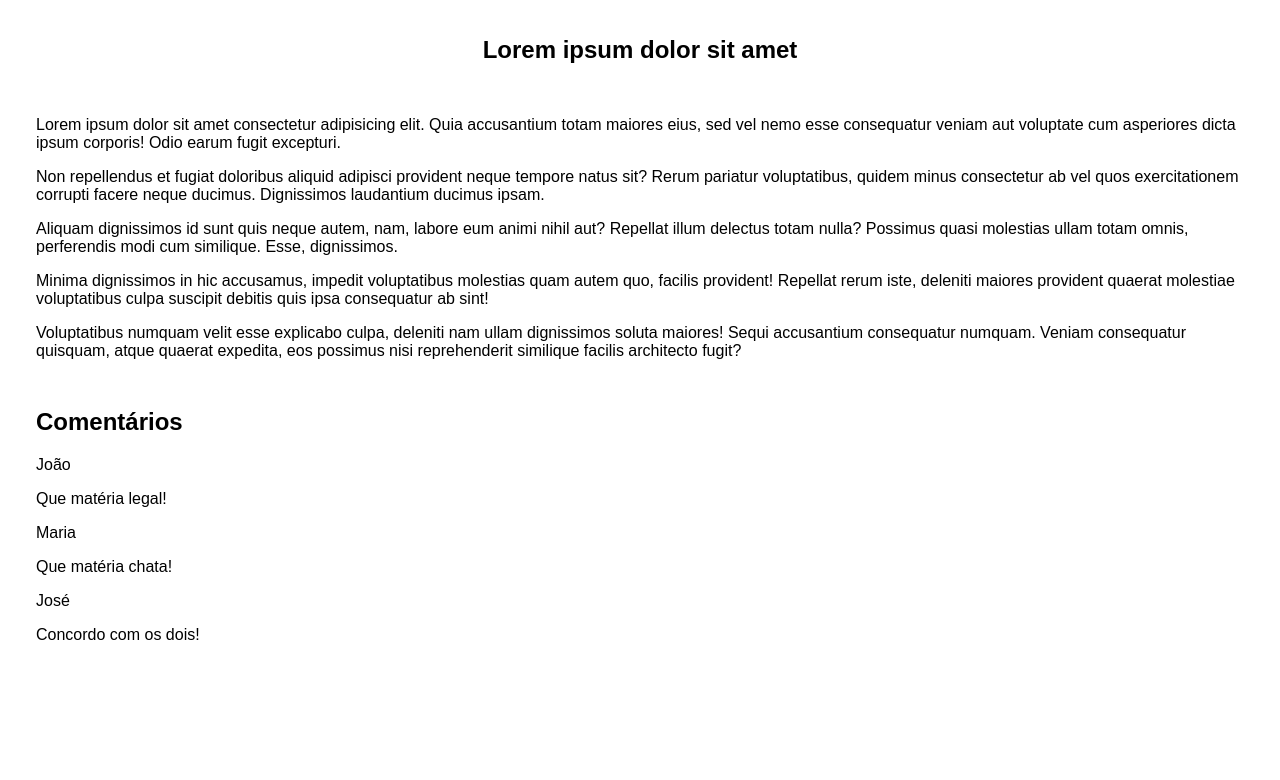
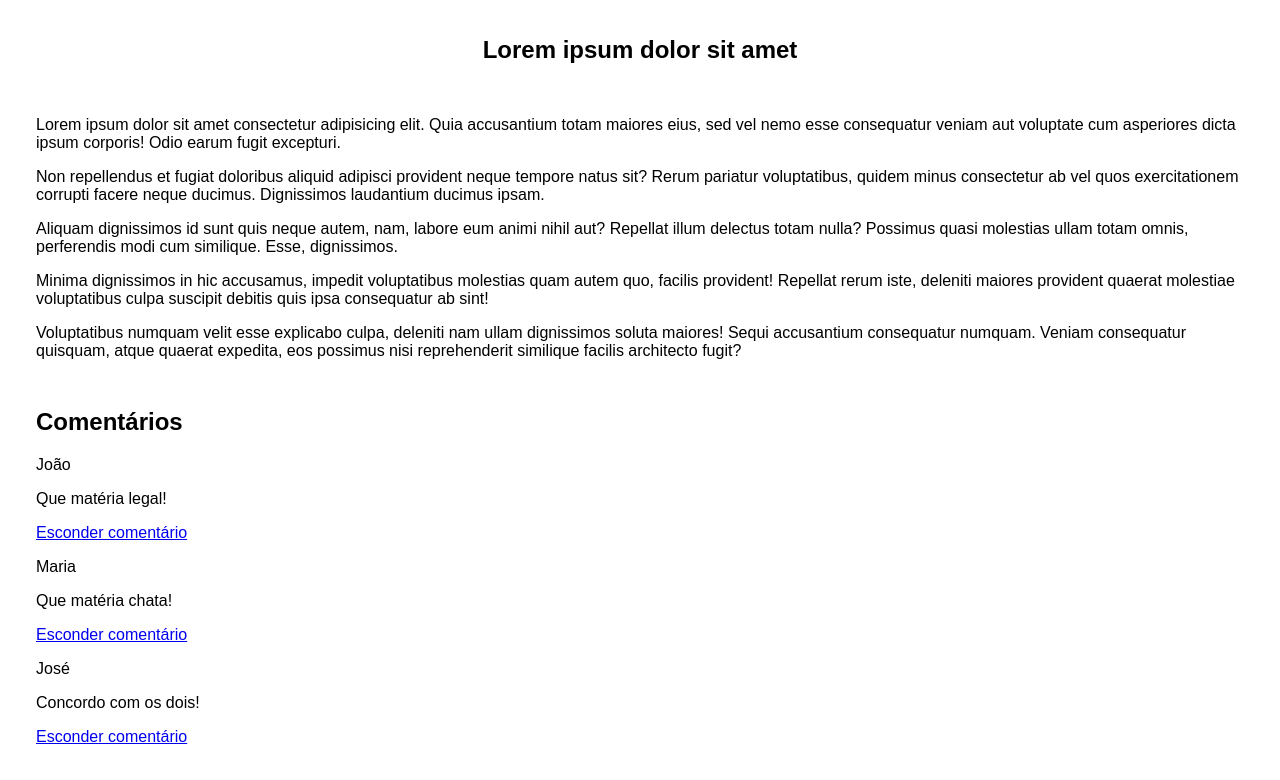
Before and after one commit to lousander/react-tutorial, a React (Create React App) app: page / in a window 1280 px wide. Shown: the top 780 px of the page. Built offline with nearby package versions, Linux system fonts and the light colour scheme.

Commit message:
Adds hide comment button with alert

```diff
--- a/src/components/Comments.js
+++ b/src/components/Comments.js
@@ -1,12 +1,15 @@
-import React from "react"
+import React from "react";
 
-const Comment = props => {
-  return (
-    <div className="App-comment">
-      <p>{ props.user }</p>
-      <p>{ props.content }</p>
-    </div>
-  )
+class Comment extends React.Component {
+  render() {
+    return (
+      <div className="App-comment">
+        <p>{this.props.user}</p>
+        <p>{this.props.content}</p>
+        <a href="#" onClick={() => alert(1)}>Esconder comentário</a>
+      </div>
+    );
+  }
 }
 
 const Comments = () => {
```
